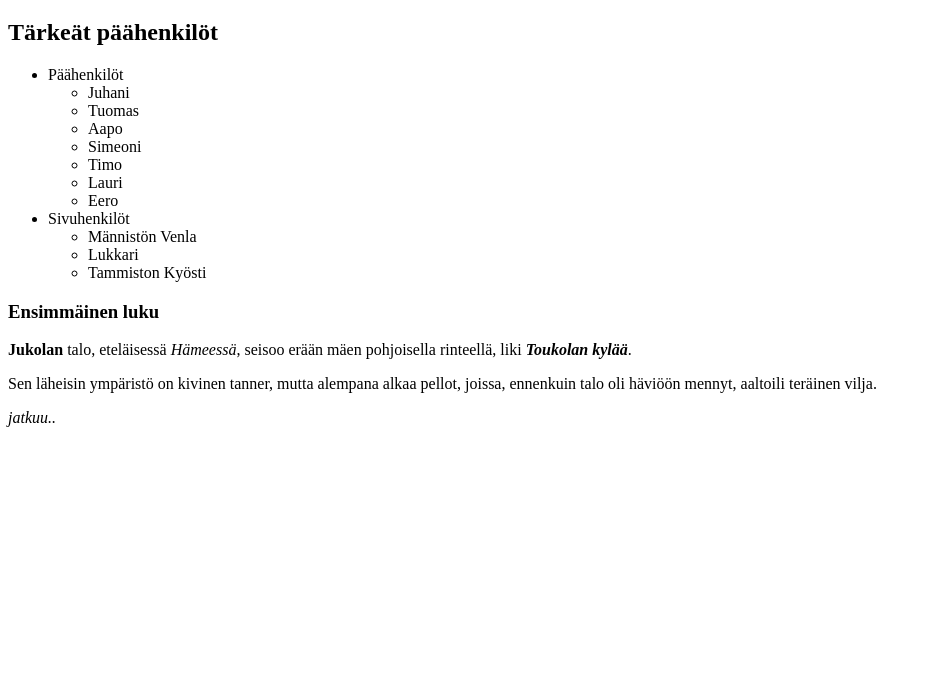
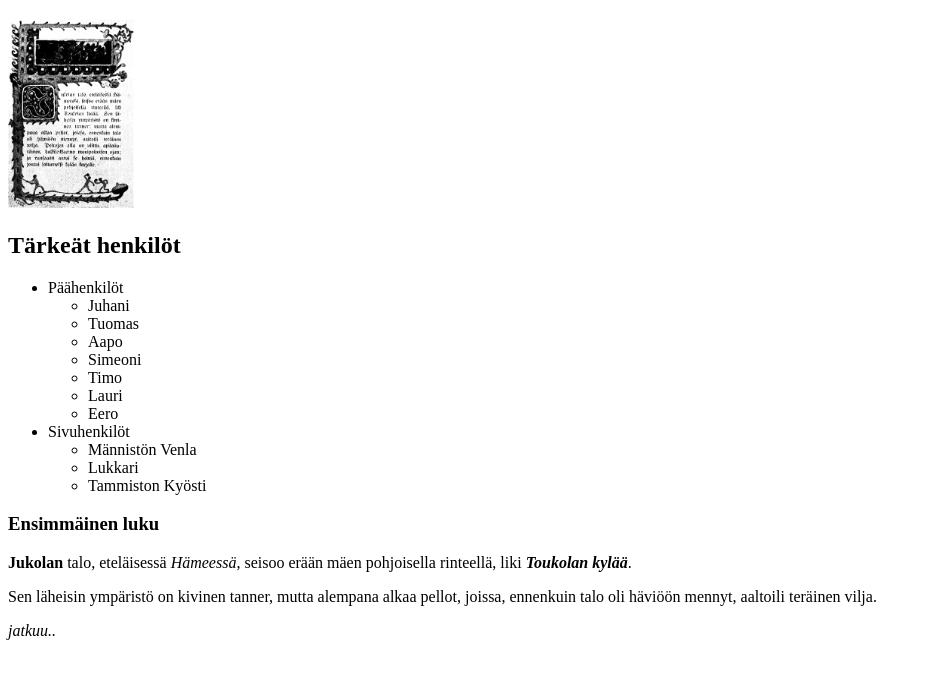
Before and after one commit to Fapacus/lapio-website, a plain HTML site: page index.html in a window 1280 px wide. Shown: the part 61-740 px from the top of the page, without its empty margins (0-929 px from the left). Drawn offline with Linux system fonts and the light colour scheme; files whose address does not match are found by name.

Commit message:
Osa 3. Viides tehtävä

```diff
--- a/index.html
+++ b/index.html
@@ -10,7 +10,9 @@
   <!--Tee tehtävät tänne-->
 
 <h1>Seitsemän veljestä</h1>
-<h2>Tärkeät päähenkilöt</h2>
+<!-- Tämä kuva esittää Seitsemän veljestä -kirjan ensimmäistä sivua -->
+<img src="/home/fapacus/lapio-website/assets/Seitsemän_veljestä.png" alt="Seitsemän veljestä -kirjan ensimmäinen sivu" style="width: 10%; height: auto;">
+<h2>Tärkeät henkilöt</h2>
 <ul>
   <li>Päähenkilöt</li>
   <ul>
```
